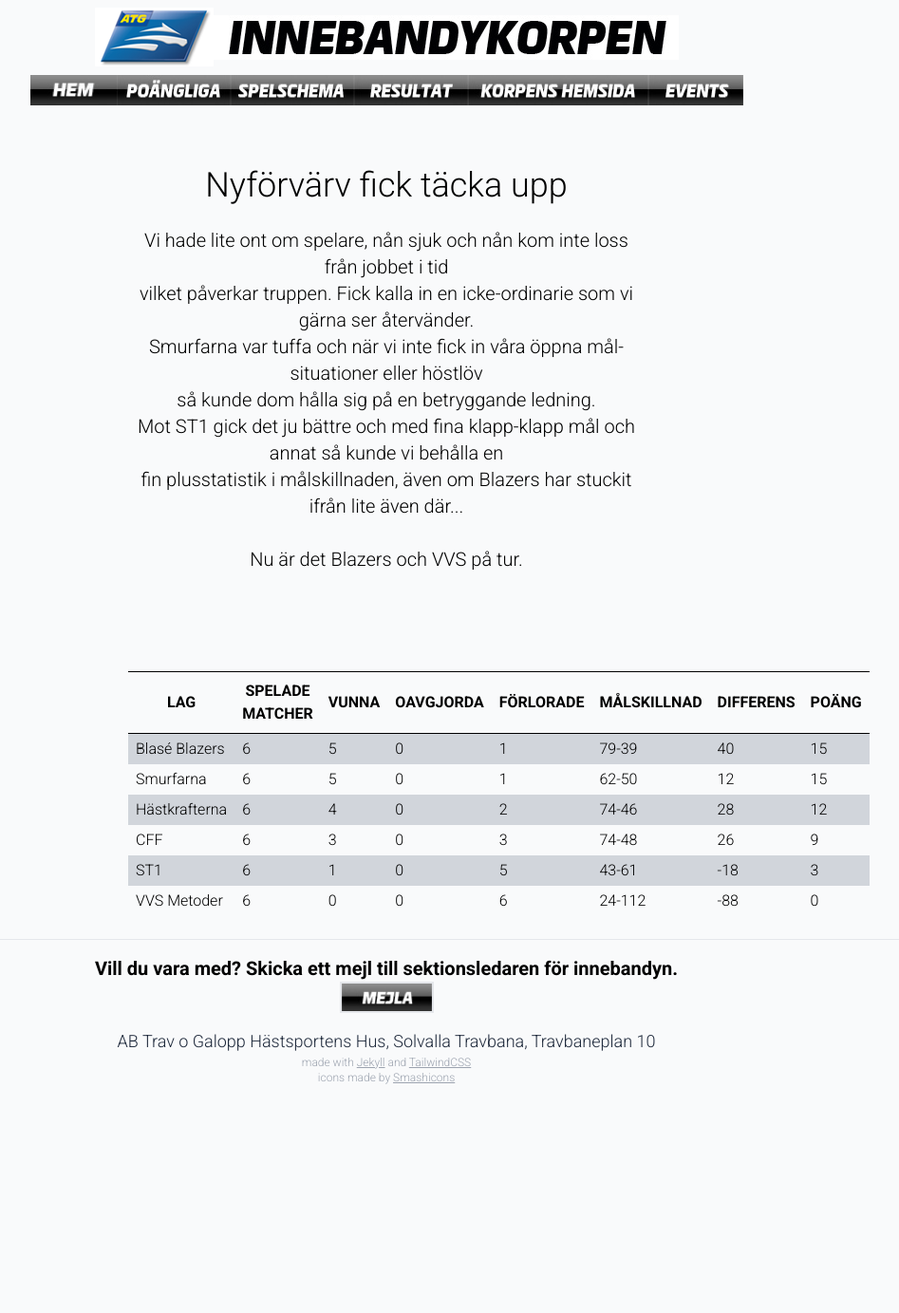
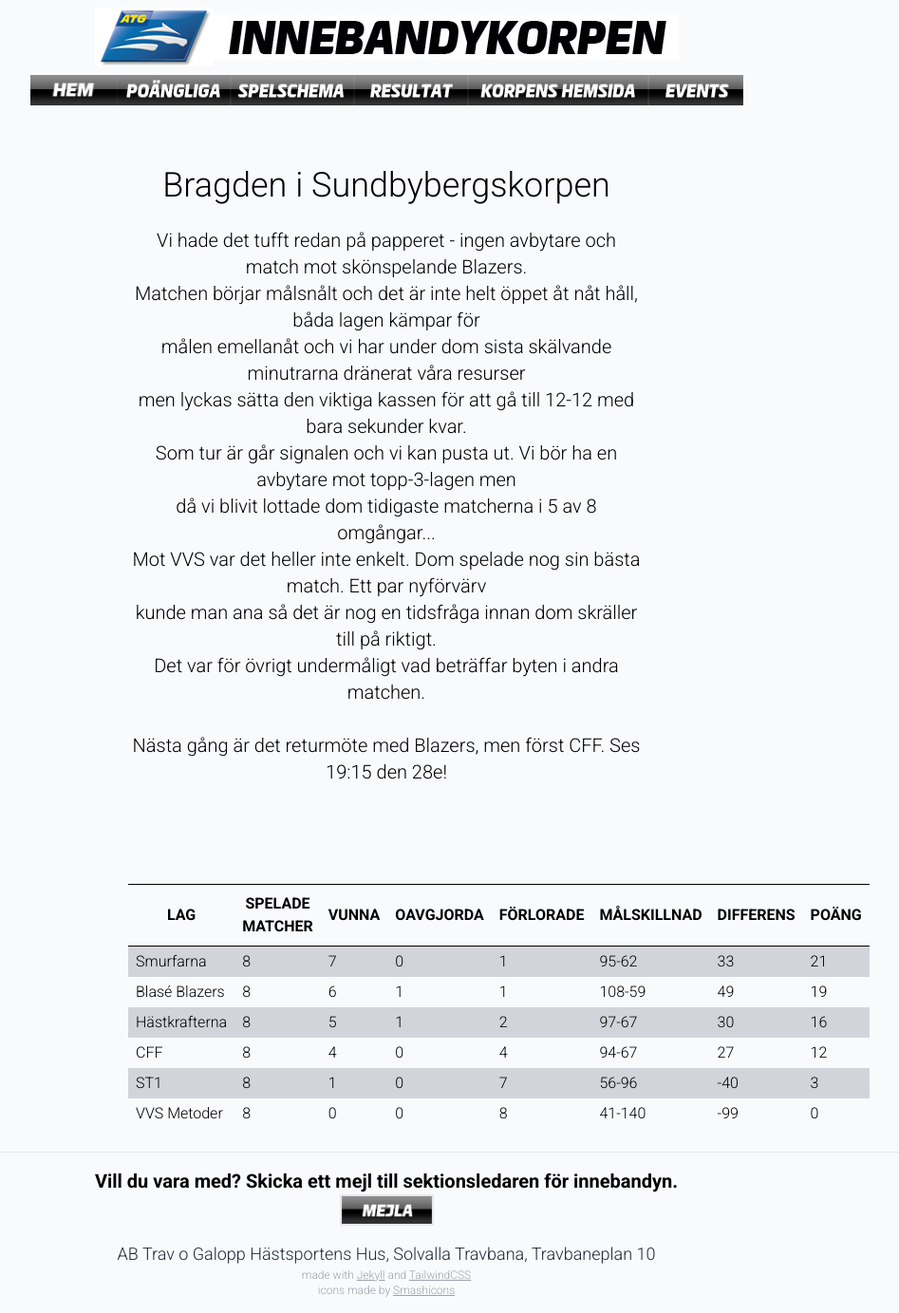
Before and after one commit to andreashogvall/andreashogvall.github.io, a Jekyll site: the page built from index.html, in a window 1280 px wide. Shown: the whole page at 95% size, without its empty margins (233-1180 px from the left). Built offline with Jekyll 4.4.1, drawn with Linux system fonts in a browser that asks for light colours; nearby versions of some CDN libraries; before the commit the page ends 1159 px from its top, so only the background shows below that.

Commit message:
Add files via upload

```diff
--- a/index.html
+++ b/index.html
@@ -4,18 +4,21 @@
 description: "Innebandykorpen"
 ---
 <div class="mx-auto w-1/2">
-		<p class="text-center text-4xl">Nyförvärv fick täcka upp</p>
+		<p class="text-center text-4xl">Bragden i Sundbybergskorpen</p>
 		<br>
 
 		<p class="text-center text-xl">
-			Vi hade lite ont om spelare, nån sjuk och nån kom inte loss från jobbet i tid  <br>
-			vilket påverkar truppen. Fick kalla in en icke-ordinarie som vi gärna ser återvänder. <br>
-			Smurfarna var tuffa och när vi inte fick in våra öppna mål-situationer eller höstlöv<br>
-			så kunde dom hålla sig på en betryggande ledning.<br>
-			Mot ST1 gick det ju bättre och med fina klapp-klapp mål och annat så kunde vi behålla en <br>
-			fin plusstatistik i målskillnaden, även om Blazers har stuckit ifrån lite även där...<br>
+			Vi hade det tufft redan på papperet - ingen avbytare och match mot skönspelande Blazers.  <br>
+			Matchen börjar målsnålt och det är inte helt öppet åt nåt håll, båda lagen kämpar för  <br>
+			målen emellanåt och vi har under dom sista skälvande minutrarna dränerat våra resurser<br>
+			men lyckas sätta den viktiga kassen för att gå till 12-12 med bara sekunder kvar.<br>
+			Som tur är går signalen och vi kan pusta ut. Vi bör ha en avbytare mot topp-3-lagen men<br>
+			då vi blivit lottade dom tidigaste matcherna i 5 av 8 omgångar...<br>
+			Mot VVS var det heller inte enkelt. Dom spelade nog sin bästa match. Ett par nyförvärv<br>
+			kunde man ana så det är nog en tidsfråga innan dom skräller till på riktigt.<br>
+			Det var för övrigt undermåligt vad beträffar byten i andra matchen.<br>
 			<br>
-			Nu är det Blazers och VVS på tur. <br>
+			Nästa gång är det returmöte med Blazers, men först CFF. Ses 19:15 den 28e! <br>
 			<br>
 			<br>
 	</p>
@@ -56,13 +59,13 @@
 			</tr>
 			<tr class="bg-gray-300">
 				<td class="py-1 px-2">
-					Blasé Blazers
+					Smurfarna
 				</td>
 				<td class="py-1 px-2">
-					6
+					8
 				</td>
 				<td class="py-1 px-2">
-					5
+					7
 				</td>
 				<td class="py-1 px-2">
 					0
@@ -71,39 +74,39 @@
 					1
 				</td>
 				<td class="py-1 px-2">
-					79-39
+					95-62
 				</td>
 				<td class="py-1 px-2">
-					40
+					33
 				</td>
 				<td class="py-1 px-2">
-					15
+					21
 				</td>
 			</tr>
 			<tr>
 				<td class="py-1 px-2">
-					Smurfarna
+					Blasé Blazers
+				</td>
+				<td class="py-1 px-2">
+					8
 				</td>
 				<td class="py-1 px-2">
 					6
 				</td>
 				<td class="py-1 px-2">
-					5
-				</td>
-				<td class="py-1 px-2">
-					0
+					1
 				</td>
 				<td class="py-1 px-2">
 					1
 				</td>
 				<td class="py-1 px-2">
-					62-50
+					108-59
 				</td>
 				<td class="py-1 px-2">
-					12
+					49
 				</td>
 				<td class="py-1 px-2">
-					15
+					19
 				</td>
 			</tr>
 			<tr class="bg-gray-300">
@@ -111,7 +114,33 @@
 					Hästkrafterna
 				</td>
 				<td class="py-1 px-2">
-					6
+					8
+				</td>
+				<td class="py-1 px-2">
+					5
+				</td>
+				<td class="py-1 px-2">
+					1
+				</td>
+				<td class="py-1 px-2">
+					2
+				</td>
+				<td class="py-1 px-2">
+					97-67
+				</td>
+				<td class="py-1 px-2">
+					30
+				</td>
+				<td class="py-1 px-2">
+					16
+				</td>
+			</tr>
+			<tr>
+				<td class="py-1 px-2">
+					CFF
+				</td>
+				<td class="py-1 px-2">
+					8
 				</td>
 				<td class="py-1 px-2">
 					4
@@ -120,42 +149,16 @@
 					0
 				</td>
 				<td class="py-1 px-2">
-					2
+					4
 				</td>
 				<td class="py-1 px-2">
-					74-46
+					94-67
 				</td>
 				<td class="py-1 px-2">
-					28
+					27
 				</td>
 				<td class="py-1 px-2">
 					12
-				</td>
-			</tr>
-			<tr>
-				<td class="py-1 px-2">
-					CFF
-				</td>
-				<td class="py-1 px-2">
-					6
-				</td>
-				<td class="py-1 px-2">
-					3
-				</td>
-				<td class="py-1 px-2">
-					0
-				</td>
-				<td class="py-1 px-2">
-					3
-				</td>
-				<td class="py-1 px-2">
-					74-48
-				</td>
-				<td class="py-1 px-2">
-					26
-				</td>
-				<td class="py-1 px-2">
-					9
 				</td>
 			</tr>
 			<tr class="bg-gray-300">
@@ -163,7 +166,7 @@
 					ST1
 				</td>
 				<td class="py-1 px-2">
-					6
+					8
 				</td>
 				<td class="py-1 px-2">
 					1
@@ -172,13 +175,13 @@
 					0
 				</td>
 				<td class="py-1 px-2">
-					5
+					7
 				</td>
 				<td class="py-1 px-2">
-					43-61
+					56-96
 				</td>
 				<td class="py-1 px-2">
-					-18
+					-40
 				</td>
 				<td class="py-1 px-2">
 					3
@@ -188,7 +191,7 @@
 					VVS Metoder
 				</td>
 				<td class="py-1 px-2">
-					6
+					8
 				</td>
 				<td class="py-1 px-2">
 					0
@@ -197,13 +200,13 @@
 					0
 				</td>
 				<td class="py-1 px-2">
-					6
+					8
 				</td>
 				<td class="py-1 px-2">
-					24-112
+					41-140
 				</td>
 				<td class="py-1 px-2">
-					-88
+					-99
 				</td>
 				<td class="py-1 px-2">
 					0
```
Also changed, not shown: resultat.html (+6 -6 lines).
